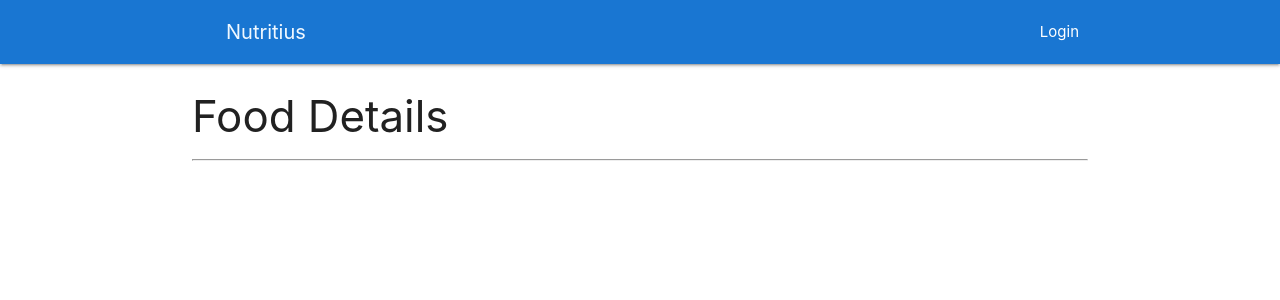
After one commit to CryceTruly/Nutritus-Admin, a Django app: page /nutrients/9/ in a window 1280 px wide. The commit adds this page. Shown: the top 300 px of the page. Run offline with Django 3.2, Linux system fonts and the light colour scheme; data comes from the database, SQL or seed files in the repository.

Commit message:
Navigated to detail

```diff
--- a/foods/templates/foods/home.html
+++ b/foods/templates/foods/home.html
@@ -10,7 +10,7 @@
                                 <th>Name</th>
                                 <th>Description</th>
                                 <th>Nutrients</th>
-
+                                <th></th>
                                 </tr>
                 </thead>
 
@@ -20,6 +20,7 @@
                                         <td>{{food.name}}</td>
                                         <td>{{food.description}}</td>
                                         <td>{{food.nutrients}}</td>
+                                        <td><a href="{%  url 'detail' food.id %}"><i class="material-icons">details</i></a></td>
 
                                 </tr>
 
--- /dev/null
+++ b/foods/templates/foods/nutrients_detail.html
@@ -0,0 +1,11 @@
+{% extends 'users/base.html' %}
+{% block body %}
+    <div class="container">
+
+        <h3>Food Details</h3>
+        <hr>
+
+
+    </div>
+
+{% endblock %}
--- a/foods/urls.py
+++ b/foods/urls.py
@@ -1,5 +1,5 @@
 from django.urls import path,include
-from .views import index,NutrientsList,NutrientsDetail,create,FoodCreate
+from .views import index,NutrientsList,NutrientsDetail,create,FoodCreate,FoodDetail
 from rest_framework.urlpatterns import format_suffix_patterns
 from django.urls import reverse
 
@@ -9,5 +9,6 @@ urlpatterns=[
     path('',index,name='home'),
     path('fcreate',FoodCreate.as_view(),name='fcreate'),
     path('api/nutrients/',NutrientsList.as_view()),
+    path("nutrients/<int:pk>/", FoodDetail.as_view(), name="detail"),
     path("api/nutrients/<int:pk>/", NutrientsDetail.as_view(), name="nutrient_detail")
 ]
--- a/foods/views.py
+++ b/foods/views.py
@@ -7,6 +7,7 @@ from rest_framework.views import APIView
 from .serializers import NutrientsSerializer
 from rest_framework.response import Response
 from django.views.generic.edit import CreateView,UpdateView,DeleteView
+from django.views.generic import DetailView
 # Create your views here.
 import json
 
@@ -50,3 +51,10 @@ class NutrientsDetail(APIView):
 class FoodCreate(CreateView):
     model=Nutrients
     fields='__all__'
+class FoodDetail(DetailView):
+    model = Nutrients
+
+    def get_context_data(self, **kwargs):
+        data = super().get_context_data(**kwargs)
+
+        return data
```
